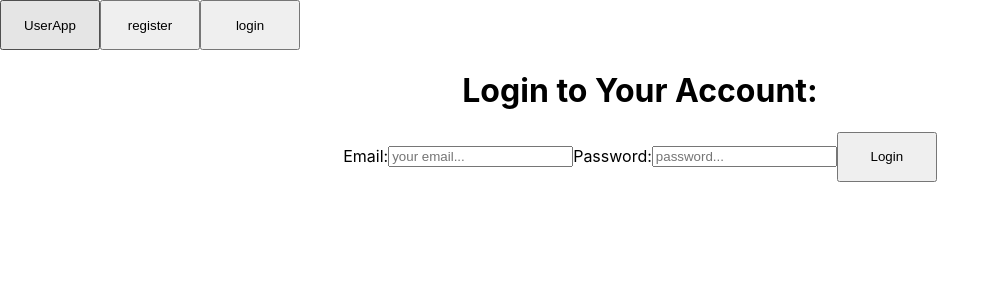
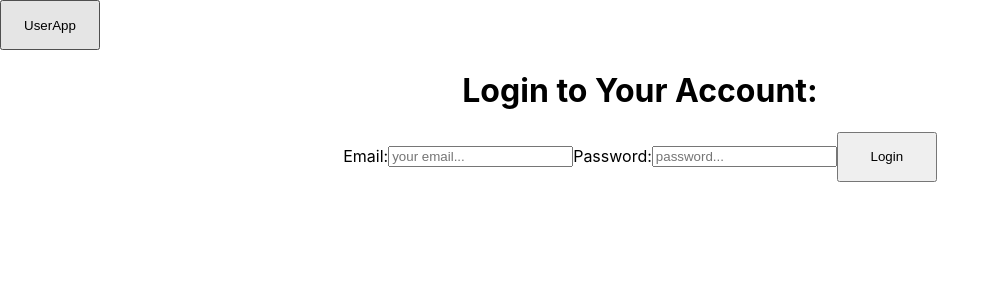
Before and after one commit to gloreea/project3-client, a React (Create React App) app: page /login in a window 1280 px wide. Shown: the top 300 px of the page, without its empty margins (0-1000 px from the left). Built offline with nearby package versions, Linux system fonts and the light colour scheme.

Commit message:
added study mode button to deck list

```diff
--- a/src/components/pages/Decks.jsx
+++ b/src/components/pages/Decks.jsx
@@ -46,6 +46,9 @@ export default function Decks(){
             <Link to={`/decks/${deck._id}`}>
               <p>{deck.title}</p>
             </Link>
+
+            <Link to={`/decks/${deck._id}/studymode`}> <button>Study Mode</button>
+            </Link>
           </li>
         );
       }) : null;
--- a/src/components/partials/Navbar.jsx
+++ b/src/components/partials/Navbar.jsx
@@ -13,18 +13,22 @@ export default function Navbar({ currentUser, handleLogout }) {
 			<Link to="/decks">
 			<button>Your decks</button>
 			</Link>
+
 		</>
 	)
 
 	const loggedOut = (
 		<>
 			{/* if the user is not logged in... */}
-			<Link to="/register">
+			{/* <Link to="/register">
 				<button>register</button>
 			</Link>
 
 			<Link to="/login">
-			<button>login</button>
+			<button>login</button> */}
+			{/* </Link> */}
+			<Link to="/">
+			<button>UserApp</button>
 			</Link>
 		</>
 	)
@@ -32,9 +36,9 @@ export default function Navbar({ currentUser, handleLogout }) {
 	return (
 		<nav>
 			{/* user always sees this section */}
-			<Link to="/">
+			{/* <Link to="/">
 			<button>UserApp</button>
-			</Link>
+			</Link> */}
 
 			{currentUser ? loggedIn : loggedOut}
 		</nav>
```
